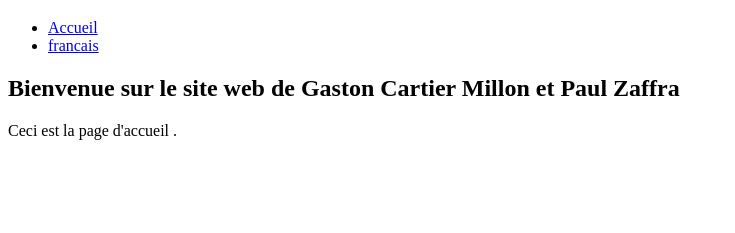
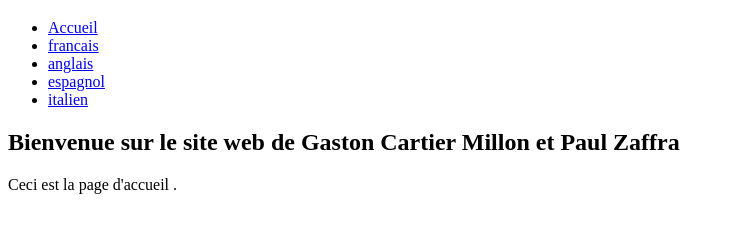
Before and after one commit to gastonlebg/project-gaston-cartier-millon-paul-zafra, a plain HTML site: page Index.html in a window 1280 px wide. Shown: the part 61-294 px from the top of the page, without its empty margins (0-735 px from the left). Drawn offline with Linux system fonts and the light colour scheme.

Commit message:
maj code

```diff
--- a/Index.html
+++ b/Index.html
@@ -15,7 +15,9 @@
     <ul>
         <li><a href="Index.html">Accueil</a></li>
         <li><a href="francais.html">francais</a></li>
-
+	 <li><a href="anglais.html">anglais</a></li>
+	  <li><a href="espagnol.html">espagnol</a></li>
+	   <li><a href="italien.html">italien</a></li>
 
 </ul>
 </nav>
```
